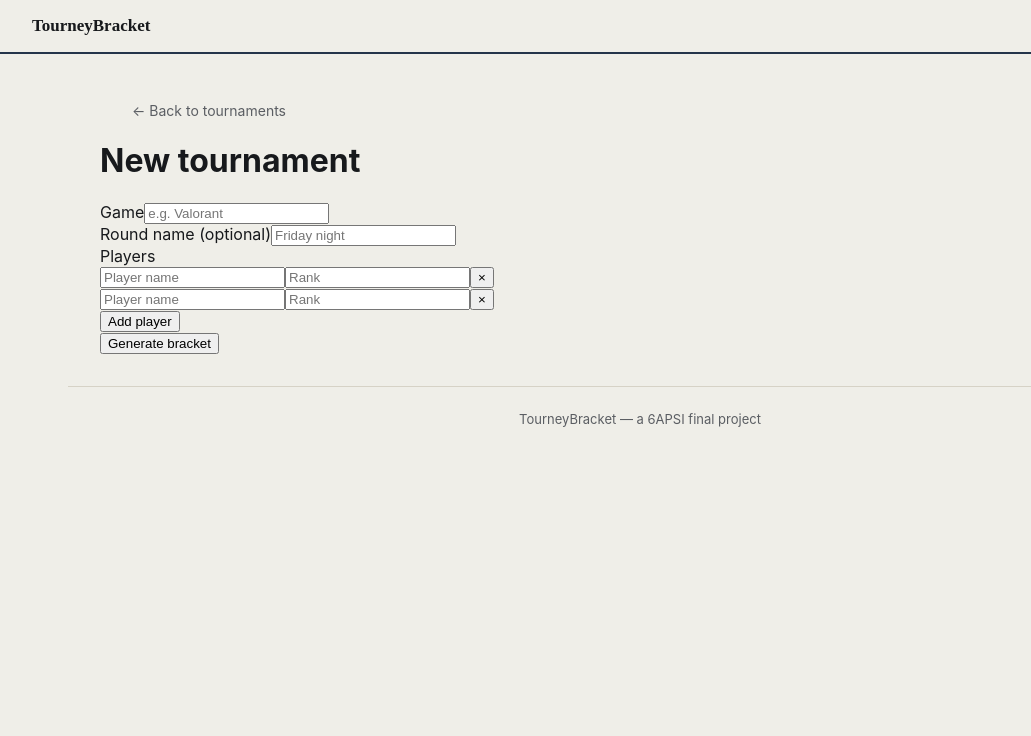
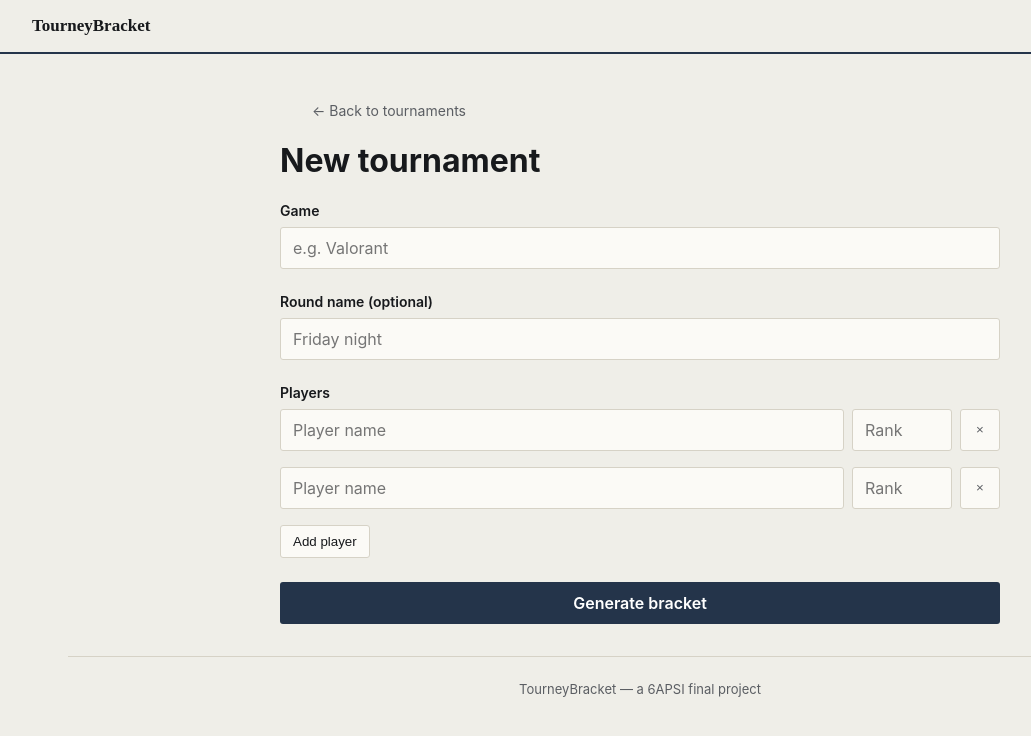
Before and after one commit to g1000n/tourney-bracket, a React (Vite) app in the folder client/: page /setup in a window 1280 px wide. Shown: the top 736 px of the page, without its empty margins (0-1031 px from the left). Built offline with nearby package versions, Linux system fonts and the light colour scheme.

Commit message:
Fix Setup page styling

```diff
--- a/client/src/pages/SetupPage.module.css
+++ b/client/src/pages/SetupPage.module.css
@@ -1,7 +1,104 @@
-.main { max-width: 1080px; margin: 0 auto; padding: var(--space-4); }
-.columns { display: flex; gap: var(--space-4); }
-.columns > div { flex: 1; }
-.row { display: flex; justify-content: space-between; padding: 8px 0; border-bottom: 1px solid var(--color-line); font-size: 14px; }
-.history { background: var(--color-surface); border: 1px solid var(--color-line); border-radius: 3px; padding: 8px; margin: 4px 0 12px; }
-.historyRow { display: flex; justify-content: space-between; font-size: 13px; color: var(--color-text-soft); padding: 4px 0; }
-@media (max-width: 720px) { .columns { flex-direction: column; } }
+.main {
+  max-width: 720px;
+  margin: 0 auto;
+  padding: var(--space-4);
+}
+
+.field {
+  display: flex;
+  flex-direction: column;
+  gap: var(--space-1);
+  margin-bottom: var(--space-3);
+}
+
+.field label {
+  font-weight: 600;
+  font-size: 14px;
+}
+
+.field input {
+  width: 100%;
+  box-sizing: border-box;
+  padding: 10px 12px;
+  border: 1px solid var(--color-line);
+  border-radius: 3px;
+  background: var(--color-surface);
+  color: var(--color-text);
+  font: inherit;
+}
+
+.playerRow {
+  display: grid;
+  grid-template-columns: 1fr 100px auto;
+  gap: var(--space-1);
+  margin-bottom: var(--space-1);
+}
+
+.playerRow input {
+  min-width: 0;
+  padding: 10px 12px;
+  border: 1px solid var(--color-line);
+  border-radius: 3px;
+  background: var(--color-surface);
+  color: var(--color-text);
+  font: inherit;
+}
+
+.playerRow button {
+  width: 40px;
+  border: 1px solid var(--color-line);
+  border-radius: 3px;
+  background: var(--color-surface);
+  color: var(--color-text-soft);
+  cursor: pointer;
+}
+
+.playerRow button:hover {
+  border-color: var(--color-accent);
+  color: var(--color-accent);
+}
+
+.field > button {
+  align-self: flex-start;
+  padding: 8px 12px;
+  border: 1px solid var(--color-line);
+  border-radius: 3px;
+  background: var(--color-surface);
+  color: var(--color-text);
+  cursor: pointer;
+}
+
+.field > button:hover {
+  border-color: var(--color-primary);
+}
+
+.error {
+  color: var(--color-accent-on-tint);
+  margin-bottom: var(--space-2);
+}
+
+.generateBtn {
+  width: 100%;
+  padding: 11px 16px;
+  background: var(--color-primary);
+  color: white;
+  border: none;
+  border-radius: 3px;
+  cursor: pointer;
+  font: inherit;
+  font-weight: 600;
+}
+
+.generateBtn:hover {
+  opacity: 0.9;
+}
+
+@media (max-width: 720px) {
+  .main {
+    padding: var(--space-3);
+  }
+
+  .playerRow {
+    grid-template-columns: 1fr 80px auto;
+  }
+}
```
